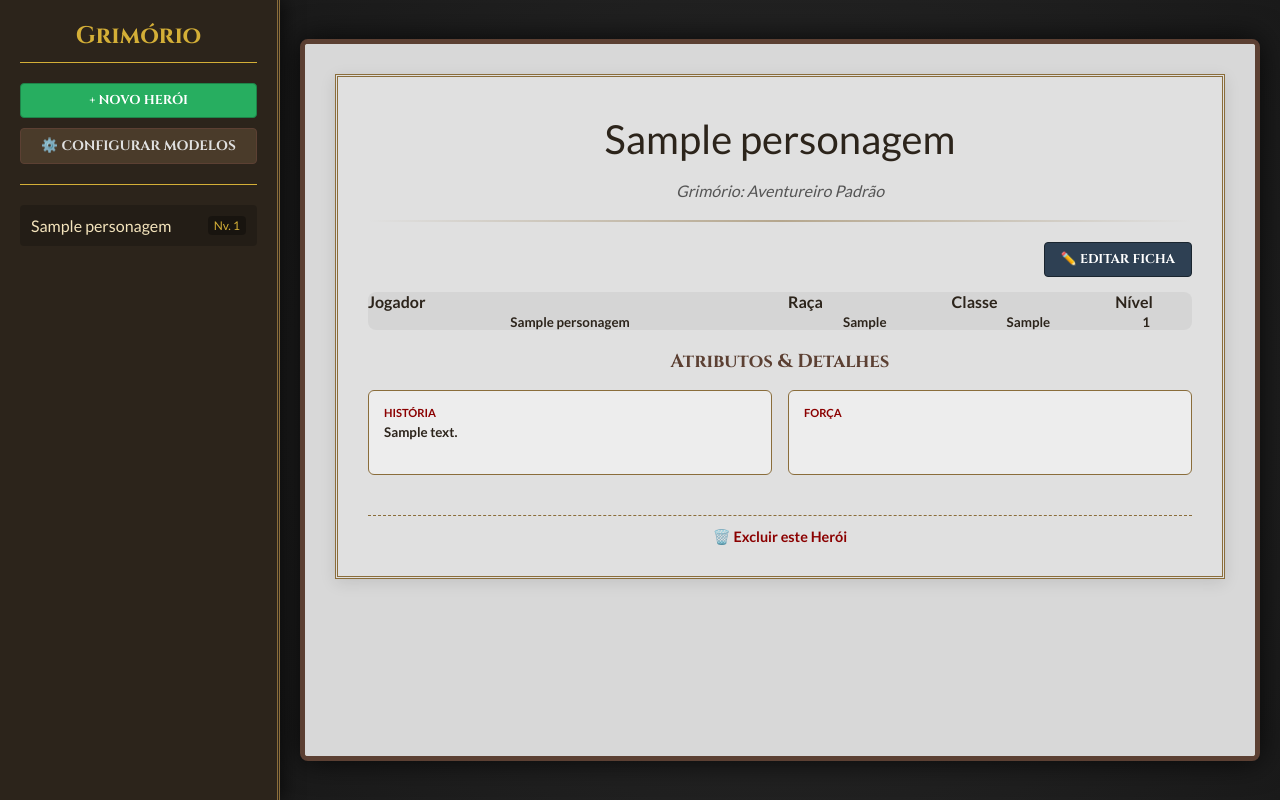
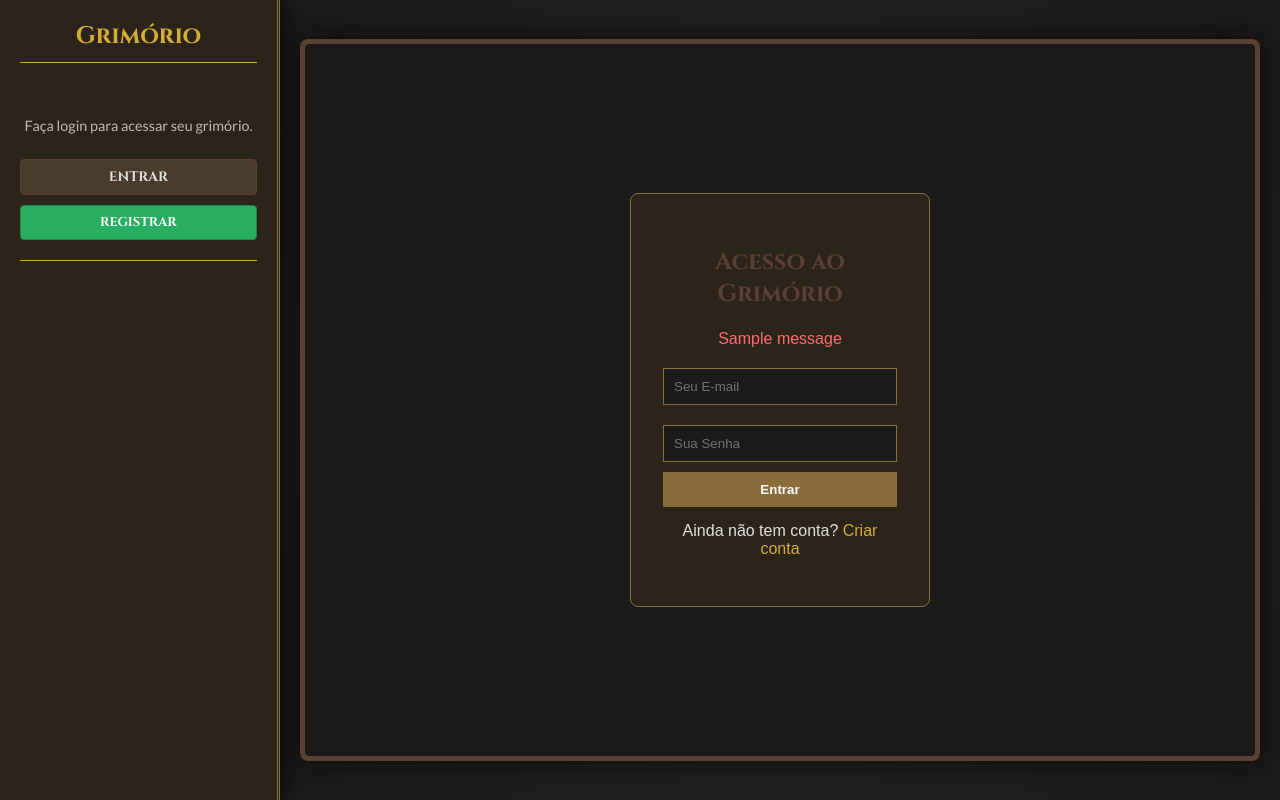
Before and after one commit to micaelcosmo/ragnarok, a Flask app: page / in a window 1280 px wide. Run offline with Flask 3, Linux system fonts and the light colour scheme; data comes from the database, SQL or seed files in the repository; tables that the repository leaves empty hold one stand-in row (values such as "Sample post"); one stand-in notice (Sample message) is shown.

Commit message:
feat/refactor: Update for login

```diff
--- a/app.py
+++ b/app.py
@@ -1,40 +1,101 @@
 from flask import Flask, render_template, request, redirect, url_for, flash
-import os
-
-# Importa o objeto db e as classes do arquivo models.py
-from models import db, Modelo, Campo, Personagem, Valor
+from flask_login import LoginManager, login_user, logout_user, login_required, current_user
+from models import db, User, Modelo, Campo, Personagem, Valor
 
 app = Flask(__name__)
-app.secret_key = 'chave_secreta_ragnarok_rpg'
 
-# Configuração do SQLite
-basedir = os.path.abspath(os.path.dirname(__file__))
-app.config['SQLALCHEMY_DATABASE_URI'] = 'sqlite:///' + os.path.join(basedir, 'ragnarok.db')
+# CONFIGURAÇÕES
+app.config['SECRET_KEY'] = 'uma_chave_secreta_muito_segura_aqui' # Necessário para sessões
+app.config['SQLALCHEMY_DATABASE_URI'] = 'sqlite:///ragnarok.db'
 app.config['SQLALCHEMY_TRACK_MODIFICATIONS'] = False
 
-# Conecta o objeto db ao app
+# INICIALIZAÇÃO
 db.init_app(app)
 
-# Inicialização do Banco e Seed
-with app.app_context():
-    db.create_all()
-    if not Modelo.query.first():
-        m = Modelo(nome="Aventureiro Padrão")
-        db.session.add(m)
-        db.session.commit()
-        # Removido "Classe" daqui, pois agora é fixo na tabela Personagem
-        db.session.add(Campo(modelo_id=m.id, nome="História", tipo="textarea"))
-        db.session.add(Campo(modelo_id=m.id, nome="Força", tipo="inteiro"))
+login_manager = LoginManager()
+login_manager.login_view = 'login' # Nome da função da rota de login
+login_manager.init_app(app)
+
+@login_manager.user_loader
+def load_user(user_id):
+    return User.query.get(int(user_id))
+
+# ==============================================================================
+# ROTAS DE AUTENTICAÇÃO
+# ==============================================================================
+
+@app.route('/register', methods=['GET', 'POST'])
+def register():
+    if current_user.is_authenticated:
+        return redirect(url_for('index'))
+
+    if request.method == 'POST':
+        email = request.form.get('email')
+        name = request.form.get('name')
+        password = request.form.get('password')
+
+        user_exists = User.query.filter_by(email=email).first()
+        if user_exists:
+            flash('Email já cadastrado!')
+            return redirect(url_for('register'))
+
+        new_user = User(email=email, name=name)
+        new_user.set_password(password)
+
+        db.session.add(new_user)
         db.session.commit()
 
+        flash('Registro realizado com sucesso! Faça login.')
+        return redirect(url_for('login'))
+
+    return render_template('register.html')
+
+@app.route('/login', methods=['GET', 'POST'])
+def login():
+    if current_user.is_authenticated:
+        return redirect(url_for('index'))
+
+    if request.method == 'POST':
+        email = request.form.get('email')
+        password = request.form.get('password')
+
+        user = User.query.filter_by(email=email).first()
+
+        if not user or not user.check_password(password):
+            flash('Verifique seus dados e tente novamente.')
+            return redirect(url_for('login'))
+
+        login_user(user)
+        return redirect(url_for('index'))
+
+    return render_template('login.html')
+
+@app.route('/logout')
+@login_required
+def logout():
+    logout_user()
+    return redirect(url_for('login'))
+
+# --- SUAS ROTAS EXISTENTES (Index, Fichas, etc) ---
+
+# @app.route('/')
+# @login_required # Opcional: Exige login para ver a home
+# def index():
+#     return render_template('index.html', user=current_user)
+
 # ==============================================================================
-# ROTAS GERAIS E MODELOS
+# ROTAS DE INDEX
 # ==============================================================================
 
 @app.route('/')
 def index():
+    # ATUALIZAÇÃO AQUI: Adicionado Personagem.nivel na consulta
     personagens = Personagem.query.with_entities(Personagem.id, Personagem.nome, Personagem.nivel).all()
     return render_template('index.html', personagens=personagens)
+
+# ==============================================================================
+# ROTAS DE MODELOS (FICHAS)
+# ==============================================================================
 
 @app.route('/configurar_modelos')
 def gerenciar_modelos():
@@ -58,16 +119,27 @@ def criar_modelo():
 @app.route('/deletar_modelo', methods=['POST'])
 def deletar_modelo():
     id_modelo = request.form.get('id_modelo')
+    print(f"DEBUG: Tentando deletar modelo ID: {id_modelo}")
+
     if id_modelo:
         modelo = Modelo.query.get(id_modelo)
         if modelo:
             try:
+                # O SQLAlchemy deleta o modelo E as fichas (devido ao cascade configurado no models.py)
                 db.session.delete(modelo)
                 db.session.commit()
+                print("DEBUG: Modelo e fichas associadas deletados com sucesso!")
+
                 return render_template('refresh_parent.html')
+
             except Exception as e:
                 db.session.rollback()
-                print(f"Erro ao deletar: {e}")
+                print(f"DEBUG ERRO FATAL AO DELETAR: {e}")
+        else:
+            print("DEBUG: Modelo não encontrado no banco de dados.")
+    else:
+        print("DEBUG: ID do modelo veio vazio.")
+
     return redirect(url_for('gerenciar_modelos'))
 
 @app.route('/adicionar_campo', methods=['POST'])
@@ -178,5 +250,10 @@ def deletar_personagem(id):
     db.session.commit()
     return render_template('refresh_parent.html', deleted=True)
 
+# Lembre-se de passar `user=current_user` ou usar `current_user` direto no Jinja2
+# para mostrar/esconder elementos na barra lateral.
+
 if __name__ == '__main__':
+    with app.app_context():
+        db.create_all() # Cria a tabela users se não existir
     app.run(debug=True)
--- a/requirements.txt
+++ b/requirements.txt
@@ -1,3 +1,6 @@
 Flask>=3.0.0
 Flask-SQLAlchemy>=3.1.1
 SQLAlchemy>=2.0.25
+flask-login==0.6.3
+email-validator==2.3.0
+werkzeug==3.1.3
--- a/templates/index.html
+++ b/templates/index.html
@@ -35,15 +35,53 @@
             background-color: #5c4033;
             border-color: var(--text-gold);
         }
+
+        /* Estilos adicionais para autenticação */
+        .user-panel {
+            margin-bottom: 15px;
+            padding: 10px;
+            background: rgba(0,0,0,0.2);
+            border-radius: 4px;
+            text-align: center;
+        }
+        .user-name {
+            color: var(--text-gold);
+            font-weight: bold;
+            display: block;
+            margin-bottom: 5px;
+        }
+        .btn-logout {
+            color: #ff6b6b;
+            font-size: 0.8rem;
+            text-decoration: none;
+            border: 1px solid #ff6b6b;
+            padding: 2px 8px;
+            border-radius: 4px;
+            transition: all 0.3s;
+        }
+        .btn-logout:hover {
+            background: #ff6b6b;
+            color: white;
+        }
+        .auth-buttons {
+            display: flex;
+            flex-direction: column;
+            gap: 10px;
+            margin-top: 20px;
+        }
     </style>
 </head>
 <body>
 
-    <!-- MENU LATERAL -->
     <div class="sidebar">
         <h2>Grimório</h2>
 
-        <!-- AÇÕES GERAIS -->
+        {% if current_user.is_authenticated %}
+            <div class="user-panel">
+                <span class="user-name">Olá, {{ current_user.name }}</span>
+                <a href="{{ url_for('logout') }}" class="btn-logout">Sair</a>
+            </div>
+
             <div class="sidebar-actions">
                 <a href="{{ url_for('novo_personagem') }}" target="char_frame" class="btn btn-new btn-block">
                     + Novo Herói
@@ -54,7 +92,6 @@
                 </a>
             </div>
 
-        <!-- LISTAGEM DE FICHAS -->
             <div class="sidebar-list">
                 <nav>
                     {% for p in personagens %}
@@ -73,12 +110,28 @@
                     {% endfor %}
                 </nav>
             </div>
+
+        {% else %}
+            <div class="sidebar-actions auth-buttons">
+                <p style="text-align: center; font-size: 0.9rem; opacity: 0.8;">Faça login para acessar seu grimório.</p>
+                <a href="{{ url_for('login') }}" target="char_frame" class="btn btn-config btn-block">
+                    Entrar
+                </a>
+                <a href="{{ url_for('register') }}" target="char_frame" class="btn btn-new btn-block">
+                    Registrar
+                </a>
+            </div>
+        {% endif %}
     </div>
 
-    <!-- ÁREA PRINCIPAL (IFRAME) -->
     <div class="main-content">
         <div class="frame-container">
+            {# Define qual URL abrir no iframe: Ficha 1 > Novo Personagem > Login #}
+            {% if current_user.is_authenticated %}
                 {% set inicial_url = url_for('ver_ficha', id=personagens[0].id) if personagens else url_for('novo_personagem') %}
+            {% else %}
+                {% set inicial_url = url_for('login') %}
+            {% endif %}
 
             <iframe
                 name="char_frame"
--- /dev/null
+++ b/templates/login.html
@@ -0,0 +1,39 @@
+<!DOCTYPE html>
+<html lang="pt-br">
+<head>
+    <meta charset="UTF-8">
+    <title>Login - Ragnarok</title>
+    <link rel="stylesheet" href="{{ url_for('static', filename='css/style.css') }}">
+    <style>
+        /* Estilo rápido para centralizar, mova para seu style.css se preferir */
+        body { display: flex; justify-content: center; align-items: center; height: 100vh; background-color: #1a1a1a; color: white; font-family: sans-serif; }
+        .auth-container { background: #2c241b; padding: 2rem; border-radius: 8px; width: 300px; border: 1px solid #8a6d3b; }
+        input { width: 100%; padding: 10px; margin: 10px 0; background: #1a1a1a; border: 1px solid #8a6d3b; color: white; }
+        button { width: 100%; padding: 10px; background: #8a6d3b; border: none; color: white; cursor: pointer; font-weight: bold; }
+        button:hover { background: #6b542c; }
+        .flash { color: #ff6b6b; margin-bottom: 10px; text-align: center; }
+        a { color: #d4af37; text-decoration: none; }
+    </style>
+</head>
+<body>
+    <div class="auth-container">
+        <h2 style="text-align: center; font-family: 'Cinzel', serif;">Acesso ao Grimório</h2>
+
+        {% with messages = get_flashed_messages() %}
+            {% if messages %}
+                <div class="flash">{{ messages[0] }}</div>
+            {% endif %}
+        {% endwith %}
+
+        <form method="POST" action="/login">
+            <input type="email" name="email" placeholder="Seu E-mail" required>
+            <input type="password" name="password" placeholder="Sua Senha" required>
+            <button type="submit">Entrar</button>
+        </form>
+
+        <p style="text-align: center; margin-top: 15px;">
+            Ainda não tem conta? <a href="{{ url_for('register') }}">Criar conta</a>
+        </p>
+    </div>
+</body>
+</html>
```
Also changed, not shown: models.py (+20 -0 lines), templates/register.html (added, +39 -0 lines). Lines whose indentation alone changed are shown as unchanged.
